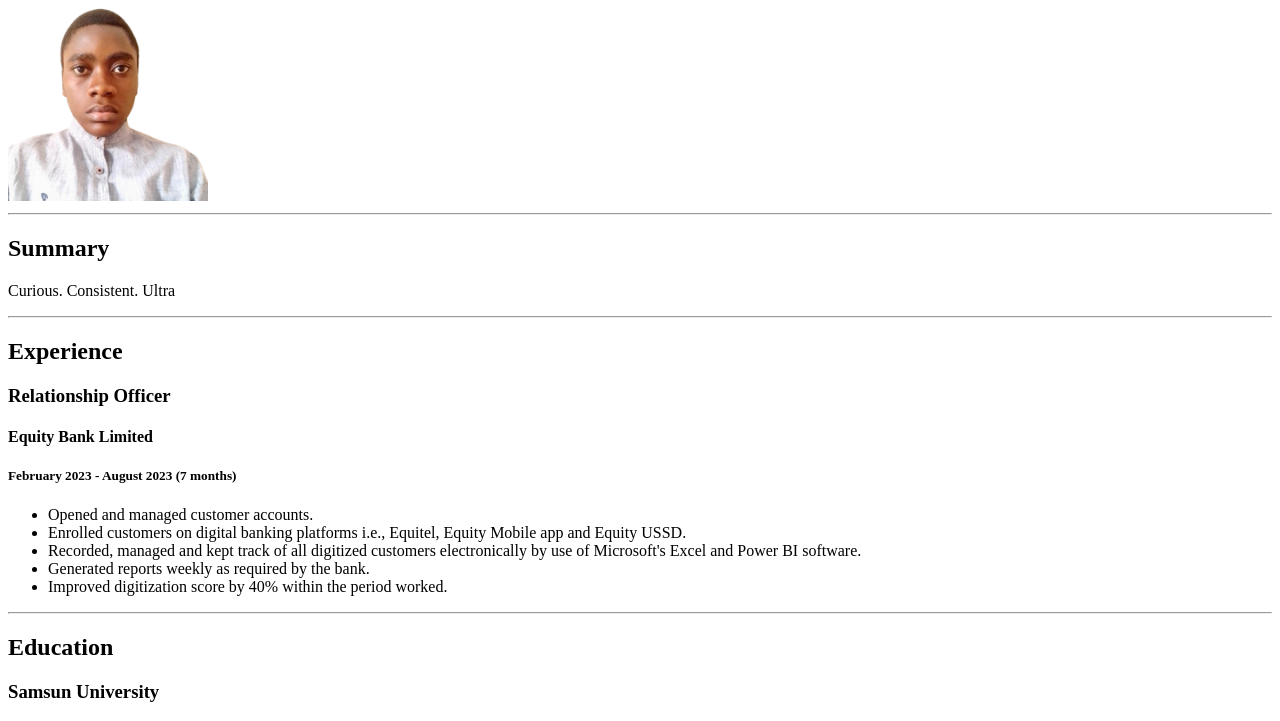
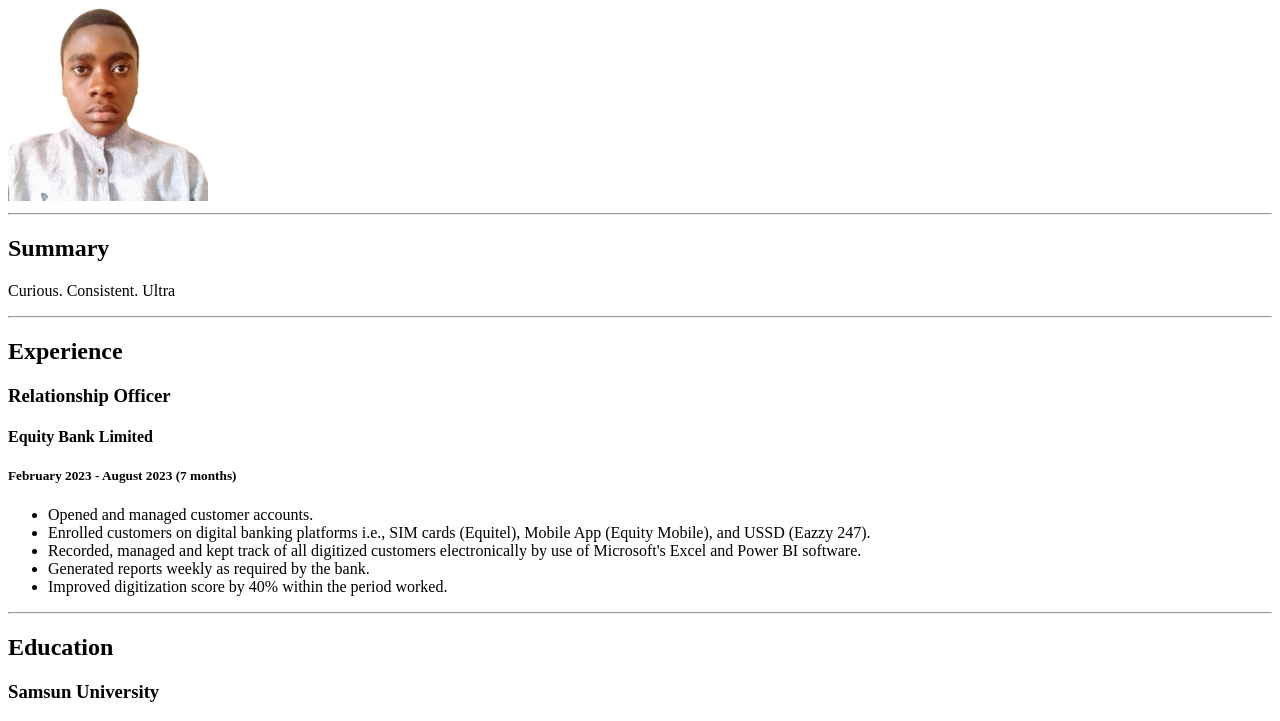
Before and after one commit to juliuskalume/online-resume, a plain HTML site: page index.html in a window 1280 px wide. Shown: the part 79-800 px from the top of the page. Drawn offline with Linux system fonts and the light colour scheme.

Commit message:
Update index.html
Digital roles at Equity

```diff
--- a/index.html
+++ b/index.html
@@ -26,8 +26,8 @@
     <ul>
       <li>Opened and managed customer accounts.</li>
       <li>
-        Enrolled customers on digital banking platforms i.e., Equitel, Equity
-        Mobile app and Equity USSD.
+        Enrolled customers on digital banking platforms i.e., SIM cards (Equitel), Mobile App (Equity
+        Mobile), and USSD (Eazzy 247).
       </li>
       <li>
         Recorded, managed and kept track of all digitized customers
```
